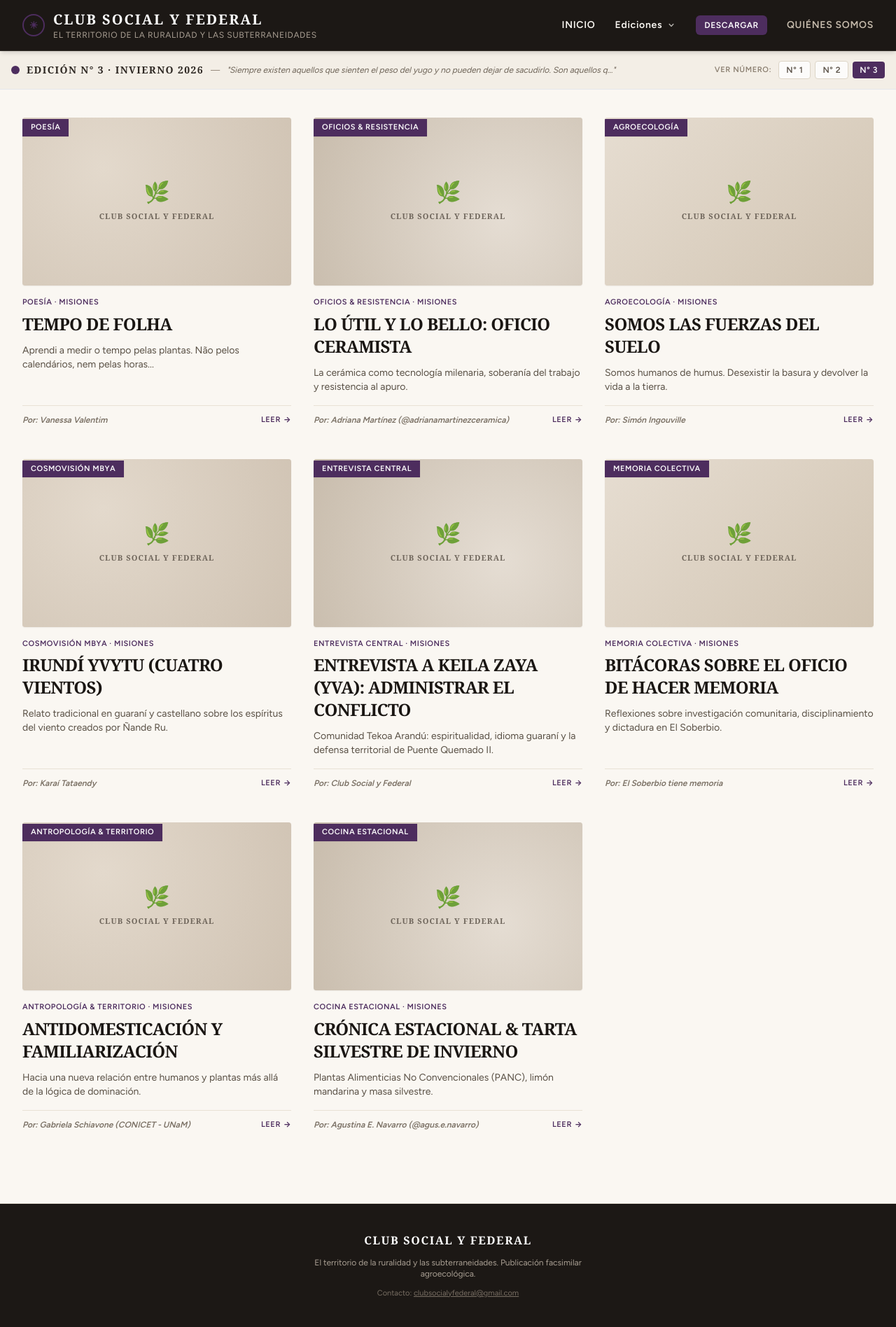
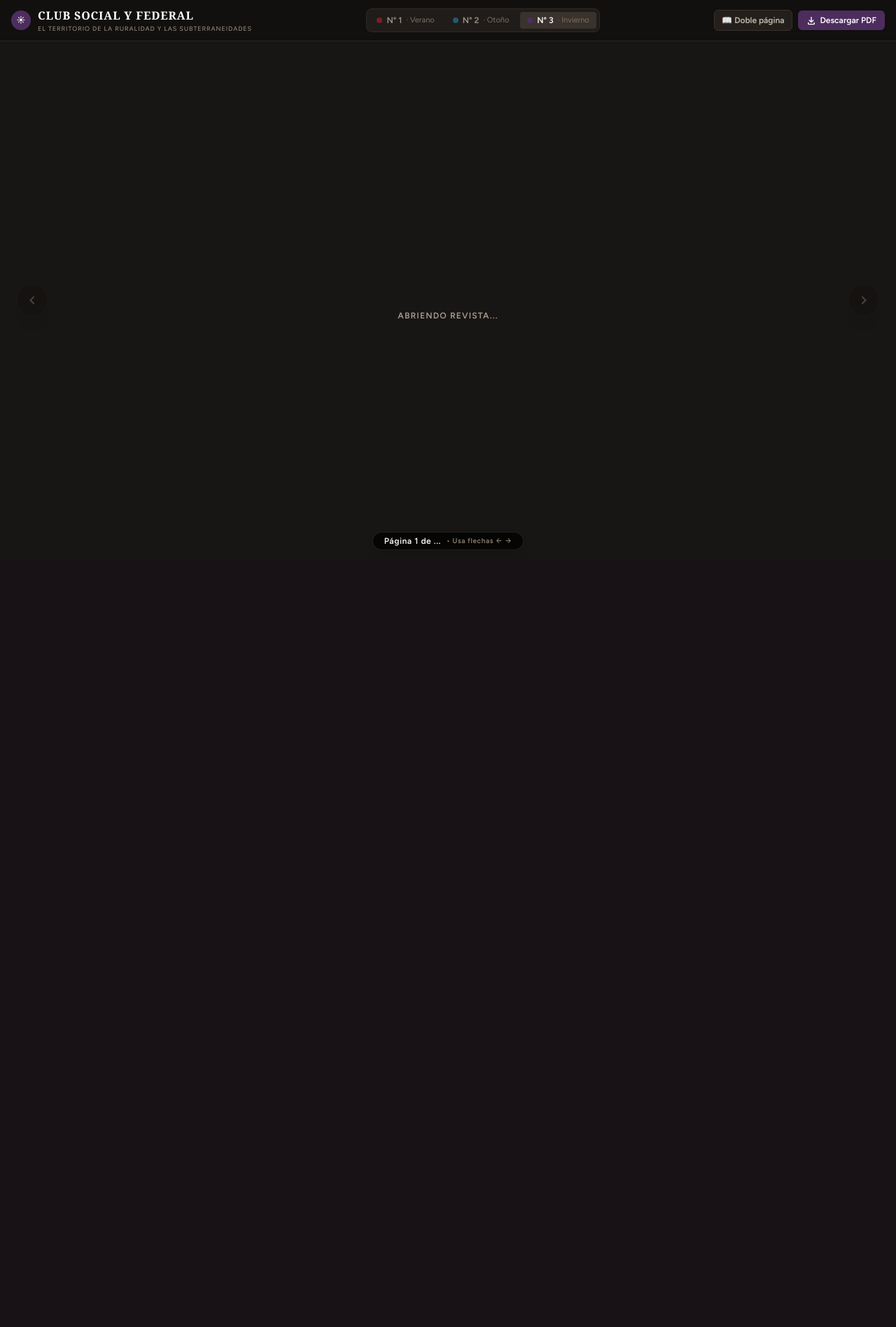
Before and after one commit to mtresols/mi-proyecto, a Laravel app: page / in a window 1280 px wide. Shown: the whole page at 70% size. After the commit the page ends 785 px from the top, so only its background shows below. Run offline with Laravel 12, Linux system fonts and the light colour scheme; data comes from the database, SQL or seed files in the repository; style sheets or scripts are compiled from the project's sources; some libraries are stand-ins or nearby versions.

Commit message:
feat(viewer): two-page spread digital magazine reader with keyboard navigation

```diff
--- a/resources/js/Pages/Magazine/Index.jsx
+++ b/resources/js/Pages/Magazine/Index.jsx
@@ -1,165 +1,305 @@
-import React from 'react';
+import React, { useState, useEffect, useRef } from 'react';
 import { Head, Link } from '@inertiajs/react';
-import MagazineHeader from '@/Components/MagazineHeader';
 
 export default function Index({ currentEdition, editions }) {
     const primaryColor = currentEdition?.color_primary || '#7C1D28';
+    const containerRef = useRef(null);
 
-    // Generador de ilustraciones artísticas para tarjetas sin foto
-    const renderArtPlaceholder = (section, index) => {
-        const patterns = [
-            'radial-gradient(circle at 30% 30%, #E3D9CC 0%, #CFC2B2 100%)',
-            'radial-gradient(circle at 70% 60%, #E5DDD3 0%, #C8BCAC 100%)',
-            'linear-gradient(135deg, #E6DDD1 0%, #D2C5B3 100%)',
-        ];
-        return (
-            <div
-                className="w-full h-full flex items-center justify-center p-6 transition-transform duration-500 group-hover:scale-105"
-                style={{ background: patterns[index % patterns.length] }}
-            >
-                <div className="text-center opacity-85">
-                    <span className="text-3xl font-serif block mb-1">🌿</span>
-                    <span className="text-[11px] uppercase tracking-widest font-serif font-bold text-[#5C5349]">
-                        Club Social y Federal
-                    </span>
-                </div>
-            </div>
-        );
+    const canvasLeftRef = useRef(null);
+    const canvasRightRef = useRef(null);
+    const canvasSingleRef = useRef(null);
+
+    const [pdfDoc, setPdfDoc] = useState(null);
+    const [pageNum, setPageNum] = useState(1);
+    const [numPages, setNumPages] = useState(0);
+    const [loading, setLoading] = useState(true);
+    const [isTwoPageMode, setIsTwoPageMode] = useState(true);
+
+    const pdfUrl = currentEdition?.pdf_path ? encodeURI(`/${currentEdition.pdf_path}`) : null;
+
+    // ¿Mostrar una sola hoja (portada) o dos hojas abiertas?
+    const isSingleView = !isTwoPageMode || pageNum === 1;
+
+    // Cargar el documento PDF
+    useEffect(() => {
+        let isMounted = true;
+        setLoading(true);
+        setPageNum(1);
+
+        if (!pdfUrl || !window.pdfjsLib) return;
+
+        window.pdfjsLib.GlobalWorkerOptions.workerSrc =
+            'https://cdnjs.cloudflare.com/ajax/libs/pdf.js/3.11.174/pdf.worker.min.js';
+
+        const loadingTask = window.pdfjsLib.getDocument(pdfUrl);
+        loadingTask.promise
+            .then((pdf) => {
+                if (!isMounted) return;
+                setPdfDoc(pdf);
+                setNumPages(pdf.numPages);
+                setLoading(false);
+            })
+            .catch((err) => {
+                console.error("Error al cargar PDF:", err);
+                if (isMounted) setLoading(false);
+            });
+
+        return () => {
+            isMounted = false;
+        };
+    }, [pdfUrl]);
+
+    // Función auxiliar para renderizar una página en un canvas dado
+    const renderPageToCanvas = (pageNumber, canvas) => {
+        if (!pdfDoc || !canvas || !containerRef.current) return Promise.resolve();
+
+        return pdfDoc.getPage(pageNumber).then((page) => {
+            const containerHeight = containerRef.current.clientHeight - 40;
+            const containerWidth = containerRef.current.clientWidth - 140; // Espacio para flechas
+            const unscaledViewport = page.getViewport({ scale: 1 });
+
+            // Calcular escala según si es vista simple o doble
+            const targetWidth = isSingleView ? containerWidth : containerWidth / 2;
+            const scaleHeight = containerHeight / unscaledViewport.height;
+            const scaleWidth = targetWidth / unscaledViewport.width;
+            const fitScale = Math.min(scaleHeight, scaleWidth);
+
+            const dpr = window.devicePixelRatio || 1;
+            const viewport = page.getViewport({ scale: fitScale * dpr });
+
+            const context = canvas.getContext('2d');
+            canvas.height = viewport.height;
+            canvas.width = viewport.width;
+
+            canvas.style.height = `${viewport.height / dpr}px`;
+            canvas.style.width = `${viewport.width / dpr}px`;
+
+            return page.render({
+                canvasContext: context,
+                viewport: viewport,
+            }).promise;
+        });
     };
 
+    // Renderizar página(s) actual(es)
+    useEffect(() => {
+        if (!pdfDoc) return;
+
+        if (isSingleView) {
+            renderPageToCanvas(pageNum, canvasSingleRef.current);
+        } else {
+            // Página izquierda (actual)
+            renderPageToCanvas(pageNum, canvasLeftRef.current);
+            // Página derecha (siguiente) si existe
+            if (pageNum + 1 <= numPages) {
+                renderPageToCanvas(pageNum + 1, canvasRightRef.current);
+            }
+        }
+    }, [pdfDoc, pageNum, isTwoPageMode]);
+
+    // Navegación con teclado
+    useEffect(() => {
+        const handleKeyDown = (e) => {
+            if (e.key === 'ArrowRight' || e.key === ' ') {
+                nextPage();
+            } else if (e.key === 'ArrowLeft') {
+                prevPage();
+            }
+        };
+
+        window.addEventListener('keydown', handleKeyDown);
+        return () => window.removeEventListener('keydown', handleKeyDown);
+    }, [pageNum, numPages, isTwoPageMode]);
+
+    const prevPage = () => {
+        if (pageNum <= 1) return;
+        if (!isTwoPageMode) {
+            setPageNum(pageNum - 1);
+        } else {
+            if (pageNum === 2) {
+                setPageNum(1); // Volver a la portada
+            } else {
+                setPageNum(Math.max(1, pageNum - 2));
+            }
+        }
+    };
+
+    const nextPage = () => {
+        if (!isTwoPageMode) {
+            if (pageNum < numPages) setPageNum(pageNum + 1);
+        } else {
+            if (pageNum === 1) {
+                setPageNum(2); // De la portada a las páginas 2-3
+            } else if (pageNum + 2 <= numPages) {
+                setPageNum(pageNum + 2);
+            } else if (pageNum + 1 <= numPages) {
+                setPageNum(pageNum + 1);
+            }
+        }
+    };
+
+    const isLastPage = isTwoPageMode ? pageNum >= numPages - 1 : pageNum >= numPages;
+
     return (
-        <div className="min-h-screen bg-[#FAF7F2] text-[#1C1815] flex flex-col font-sans selection:bg-[#EAE2D5]">
+        <div className="h-screen w-screen overflow-hidden bg-[#181614] text-[#FAF7F2] flex flex-col font-sans select-none">
             <Head title={`Fanzine N° ${currentEdition?.number} (${currentEdition?.season}) - Club Social y Federal`} />
 
-            {/* Header unificado */}
-            <MagazineHeader editions={editions} currentEdition={currentEdition} />
+            {/* Header */}
+            <header className="bg-[#12100E] border-b border-[#28231F] px-4 py-2.5 flex items-center justify-between shrink-0 z-20">
+                {/* Logo e Identidad */}
+                <Link href="/" className="flex items-center gap-2.5 group">
+                    <div
+                        className="w-7 h-7 rounded-full flex items-center justify-center text-white text-xs font-bold"
+                        style={{ backgroundColor: primaryColor }}
+                    >
+                        ☀
+                    </div>
+                    <div>
+                        <h1 className="font-serif font-black tracking-wider text-sm sm:text-base uppercase text-white group-hover:text-amber-100 transition">
+                            Club Social y Federal
+                        </h1>
+                        <p className="text-[9px] text-[#9E9488] uppercase tracking-widest hidden sm:block">
+                            El territorio de la ruralidad y las subterraneidades
+                        </p>
+                    </div>
+                </Link>
 
-            {/* Sub-barra de edición activa y cita editorial */}
-            <section className="border-b border-[#E3DC handle D1] bg-[#F2EDE4]/80 py-3.5 px-4">
-                <div className="max-w-7xl mx-auto flex flex-col md:flex-row items-center justify-between gap-3 text-center md:text-left">
-                    <div className="flex items-center gap-2.5">
-                        <span
-                            className="w-3 h-3 rounded-full"
-                            style={{ backgroundColor: primaryColor }}
-                        />
-                        <span className="font-serif font-black text-xs sm:text-sm uppercase tracking-widest text-[#2E2823]">
-                            Edición N° {currentEdition?.number} · {currentEdition?.season} {currentEdition?.year}
-                        </span>
-                        <span className="text-xs text-[#8C8072] hidden sm:inline">—</span>
-                        <span className="text-xs text-[#6E6458] italic hidden sm:inline">
-                            "{currentEdition?.quote_text?.slice(0, 100)}..."
-                        </span>
-                    </div>
-
-                    {/* Selector rápido de números */}
-                    <div className="flex items-center gap-1.5 text-xs font-bold uppercase tracking-wider">
-                        <span className="text-[#8C8072] text-[11px] mr-1">Ver número:</span>
-                        {editions.map((ed) => (
+                {/* Selector de Ediciones */}
+                <div className="flex items-center gap-1.5 bg-[#201C19] p-1 rounded-lg border border-[#302A25]">
+                    {editions.map((ed) => {
+                        const isSelected = ed.number === currentEdition?.number;
+                        return (
                             <Link
                                 key={ed.id}
                                 href={`/?numero=${ed.number}`}
                                 preserveScroll
-                                className={`px-2.5 py-1 rounded text-xs transition font-semibold ${
-                                    ed.number === currentEdition?.number
-                                        ? 'text-white'
-                                        : 'bg-white/80 text-[#5C5349] hover:bg-white border border-[#DDD5C7]'
+                                className={`px-2.5 py-1 rounded text-xs font-bold transition flex items-center gap-1.5 ${
+                                    isSelected
+                                        ? 'bg-[#3A322C] text-white shadow-xs'
+                                        : 'text-[#9E9488] hover:text-white hover:bg-[#28221D]'
                                 }`}
-                                style={ed.number === currentEdition?.number ? { backgroundColor: ed.color_primary } : {}}
                             >
-                                N° {ed.number}
+                                <span
+                                    className="w-2 h-2 rounded-full"
+                                    style={{ backgroundColor: ed.color_primary }}
+                                />
+                                <span>N° {ed.number}</span>
+                                <span className="hidden md:inline font-normal text-[11px] text-[#7A7064]">
+                                    · {ed.season}
+                                </span>
                             </Link>
-                        ))}
+                        );
+                    })}
                 </div>
-                </div>
-            </section>
 
-            {/* Grilla Principal de Notas (Estilo Revista Anfibia) */}
-            <main className="flex-1 max-w-7xl mx-auto px-4 sm:px-6 lg:px-8 py-10 w-full">
-                <div className="grid grid-cols-1 md:grid-cols-2 lg:grid-cols-3 gap-x-8 gap-y-12">
-                    {currentEdition?.articles?.map((article, idx) => (
-                        <article
-                            key={article.id}
-                            className="group flex flex-col justify-between cursor-pointer"
+                {/* Controles de Vista y Descarga */}
+                <div className="flex items-center gap-2 text-xs font-bold">
+                    {/* Botón cambiar entre 1 y 2 páginas */}
+                    <button
+                        type="button"
+                        onClick={() => setIsTwoPageMode(!isTwoPageMode)}
+                        className="px-2.5 py-1.5 rounded-md bg-[#231F1C] hover:bg-[#302A25] text-[#C7BCAD] transition border border-[#38312B] flex items-center gap-1.5"
+                        title="Cambiar modo de vista"
                     >
-                            <Link href={`/articulo/${article.slug}`} className="block">
-                                {/* Contenedor de la Imagen con Pill de Sección estilo Anfibia */}
-                                <div className="relative aspect-[16/10] overflow-hidden rounded bg-[#E8E0D5] mb-4 shadow-sm">
-                                    {/* Tag / Pill de Sección */}
-                                    {article.section && (
-                                        <div className="absolute top-0 left-0 z-10">
-                                            <span
-                                                className="inline-block px-3 py-1 text-[11px] font-black uppercase tracking-wider text-white shadow-sm"
+                        <span>{isTwoPageMode ? '📖 Doble página' : '📄 1 página'}</span>
+                    </button>
+
+                    {currentEdition?.pdf_path && (
+                        <a
+                            href={`/${currentEdition.pdf_path}`}
+                            download
+                            className="px-3 py-1.5 rounded-md text-white font-semibold transition flex items-center gap-1.5 shadow hover:opacity-95 text-xs"
                             style={{ backgroundColor: primaryColor }}
                         >
-                                                {article.section}
-                                            </span>
+                            <svg className="w-3.5 h-3.5 fill-current" viewBox="0 0 20 20">
+                                <path d="M10 3a1 1 0 00-1 1v7.586l-2.293-2.293a1 1 0 00-1.414 1.414l4 4a1 1 0 001.414 0l4-4a1 1 0 00-1.414-1.414L11 11.586V4a1 1 0 00-1-1z" />
+                                <path d="M4 14a1 1 0 00-1 1v2a2 2 0 002 2h10a2 2 0 002-2v-2a1 1 0 10-2 0v2H5v-2a1 1 0 00-1-1z" />
+                            </svg>
+                            <span className="hidden sm:inline">Descargar PDF</span>
+                        </a>
+                    )}
+                </div>
+            </header>
+
+            {/* Escenario Central */}
+            <main
+                ref={containerRef}
+                className="flex-1 relative flex items-center justify-center p-2 sm:p-4 overflow-hidden"
+            >
+                {/* Flecha Izquierda */}
+                <button
+                    type="button"
+                    onClick={prevPage}
+                    disabled={pageNum <= 1}
+                    className={`absolute left-3 sm:left-6 z-30 w-11 h-11 sm:w-13 sm:h-13 rounded-full bg-black/60 hover:bg-black/90 text-white flex items-center justify-center transition backdrop-blur shadow-xl border border-white/10 ${
+                        pageNum <= 1 ? 'opacity-20 cursor-not-allowed' : 'hover:scale-110 active:scale-95'
+                    }`}
+                    title="Página anterior"
+                >
+                    <svg className="w-6 h-6 fill-current" viewBox="0 0 24 24">
+                        <path d="M15.41 7.41L14 6l-6 6 6 6 1.41-1.41L10.83 12z" />
+                    </svg>
+                </button>
+
+                {/* Spinner de carga */}
+                {loading && (
+                    <div className="absolute inset-0 flex flex-col items-center justify-center bg-[#181614] z-20 text-[#A89E92] gap-3">
+                        <div className="w-8 h-8 border-3 border-amber-200 border-t-transparent rounded-full animate-spin" />
+                        <span className="text-xs uppercase tracking-widest font-semibold">Abriendo revista...</span>
                     </div>
                 )}
 
-                                    {/* Imagen o Arte */}
-                                    {article.image ? (
-                                        <img
-                                            src={article.image}
-                                            alt={article.title}
-                                            className="w-full h-full object-cover transition-transform duration-500 group-hover:scale-105"
-                                        />
+                {/* Contenedor de Hojas */}
+                <div className="relative flex items-center justify-center shadow-2xl rounded-sm overflow-hidden bg-[#FAF7F2]">
+                    {isSingleView ? (
+                        /* Vista de 1 Hoja (Tapa o Modo 1 página) */
+                        <canvas ref={canvasSingleRef} className="block shadow-lg" />
                     ) : (
-                                        renderArtPlaceholder(article.section, idx)
+                        /* Vista de Revista Abierta (Doble Página con Lomo Central) */
+                        <div className="flex items-center shadow-2xl relative">
+                            {/* Página Izquierda */}
+                            <canvas ref={canvasLeftRef} className="block" />
+
+                            {/* Sombra central del lomo / encuadernación */}
+                            <div className="w-[2px] h-full bg-gradient-to-r from-black/25 via-black/10 to-transparent absolute left-1/2 -translate-x-1/2 pointer-events-none z-10" />
+
+                            {/* Página Derecha */}
+                            {pageNum + 1 <= numPages ? (
+                                <canvas ref={canvasRightRef} className="block" />
+                            ) : (
+                                <div className="bg-[#FAF7F2] flex items-center justify-center text-neutral-400 text-xs italic">
+                                    Fin de la edición
+                                </div>
+                            )}
+                        </div>
                     )}
                 </div>
 
-                                {/* Volanta / Tema en mayúsculas estilo Anfibia */}
-                                <p
-                                    className="text-[11px] font-bold tracking-wider uppercase mb-1.5 line-clamp-1"
-                                    style={{ color: primaryColor }}
+                {/* Flecha Derecha */}
+                <button
+                    type="button"
+                    onClick={nextPage}
+                    disabled={isLastPage}
+                    className={`absolute right-3 sm:right-6 z-30 w-11 h-11 sm:w-13 sm:h-13 rounded-full bg-black/60 hover:bg-black/90 text-white flex items-center justify-center transition backdrop-blur shadow-xl border border-white/10 ${
+                        isLastPage ? 'opacity-20 cursor-not-allowed' : 'hover:scale-110 active:scale-95'
+                    }`}
+                    title="Página siguiente"
                 >
-                                    {article.section || 'Club Social y Federal'} · Misiones
-                                </p>
+                    <svg className="w-6 h-6 fill-current" viewBox="0 0 24 24">
+                        <path d="M10 6L8.59 7.41 13.17 12l-4.58 4.59L10 18l6-6z" />
+                    </svg>
+                </button>
 
-                                {/* Título de Fuerte Impacto */}
-                                <h3 className="font-serif text-xl sm:text-2xl font-black uppercase tracking-tight text-[#1A1613] leading-snug mb-3 group-hover:underline decoration-2">
-                                    {article.title}
-                                </h3>
-
-                                {/* Bajada / Excerpt */}
-                                <p className="text-xs sm:text-sm text-[#595045] leading-relaxed line-clamp-2 mb-4 font-normal">
-                                    {article.excerpt}
-                                </p>
-                            </Link>
-
-                            {/* Línea de Autoría y Acción al pie */}
-                            <div className="pt-3 border-t border-[#E8E1D5] flex items-center justify-between text-xs text-[#7A7064]">
-                                <span className="font-semibold italic">
-                                    {article.author_name ? `Por: ${article.author_name}` : 'Redacción Club'}
-                                </span>
-                                <Link
-                                    href={`/articulo/${article.slug}`}
-                                    className="text-[11px] font-bold uppercase tracking-wider hover:opacity-80 flex items-center gap-1"
-                                    style={{ color: primaryColor }}
-                                >
-                                    <span>Leer</span>
-                                    <span>→</span>
-                                </Link>
-                            </div>
-                        </article>
-                    ))}
+                {/* Indicador de Páginas Abiertas al pie */}
+                <div className="absolute bottom-3.5 z-30 px-4 py-1 rounded-full bg-black/75 backdrop-blur border border-white/10 text-xs font-semibold tracking-wider text-[#FAF7F2] shadow-lg flex items-center gap-2">
+                    {isSingleView ? (
+                        <span>Página {pageNum} de {numPages || '...'}</span>
+                    ) : (
+                        <span>Páginas {pageNum} - {Math.min(pageNum + 1, numPages)} de {numPages || '...'}</span>
+                    )}
+                    <span className="text-[10px] text-[#8C8072] hidden sm:inline">• Usa flechas ← →</span>
                 </div>
             </main>
-
-            {/* Pie de Página */}
-            <footer className="border-t border-[#E3DCD1] bg-[#1C1815] text-[#FAF7F2] py-10 mt-16 text-center text-xs">
-                <div className="max-w-4xl mx-auto px-4 flex flex-col items-center gap-3">
-                    <p className="font-serif font-black text-base tracking-widest uppercase text-white">
-                        Club Social y Federal
-                    </p>
-                    <p className="text-[#A89E92] max-w-md">
-                        El territorio de la ruralidad y las subterraneidades. Publicación facsimilar agroecológica.
-                    </p>
-                    <p className="text-[11px] text-[#786E63]">
-                        Contacto: <a href="mailto:clubsocialyfederal@gmail.com" className="underline hover:text-white">clubsocialyfederal@gmail.com</a>
-                    </p>
-                </div>
-            </footer>
         </div>
     );
 }
--- a/resources/views/app.blade.php
+++ b/resources/views/app.blade.php
@@ -15,6 +15,14 @@
         @viteReactRefresh
         @vite(['resources/js/app.jsx', "resources/js/Pages/{$page['component']}.jsx"])
         @inertiaHead
+
+                <!-- Motor de renderizado PDF.js -->
+        <script src="https://cdnjs.cloudflare.com/ajax/libs/pdf.js/3.11.174/pdf.min.js"></script>
+        <script>
+            if (window.pdfjsLib) {
+                window.pdfjsLib.GlobalWorkerOptions.workerSrc = 'https://cdnjs.cloudflare.com/ajax/libs/pdf.js/3.11.174/pdf.worker.min.js';
+            }
+        </script>
     </head>
     <body class="font-sans antialiased">
         @inertia
```
Lines whose indentation alone changed are shown as unchanged.
